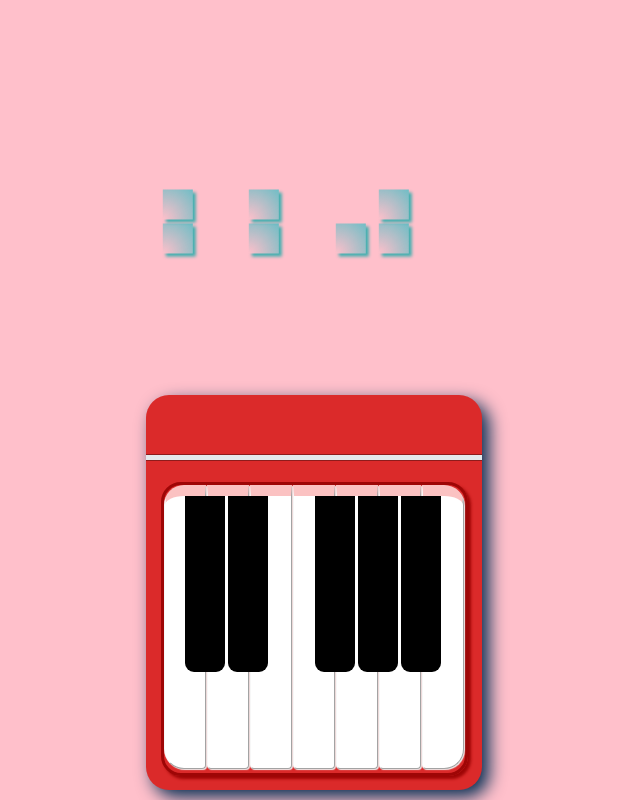
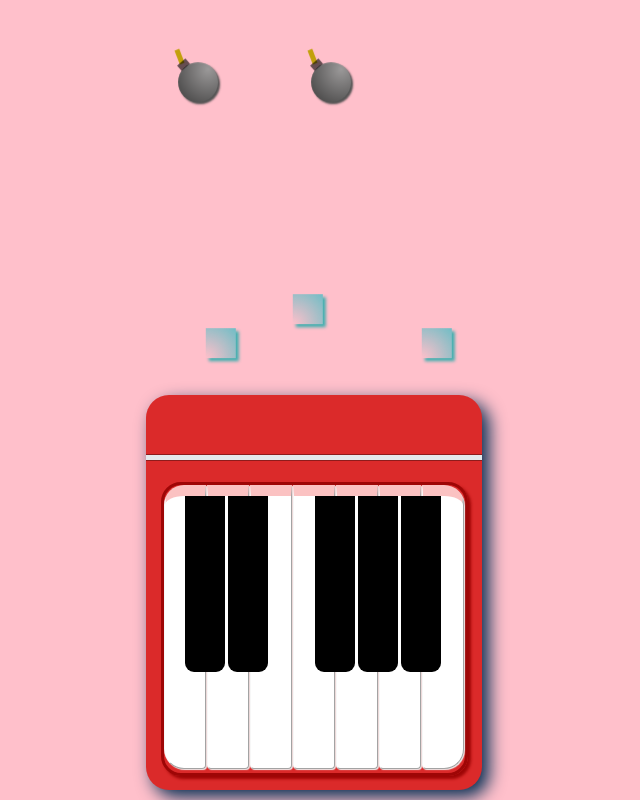
Before and after one commit to qiong1999/refactor-finger-jumping, a Vue app: page / in a window 1280 px wide. Shown: the top 800 px of the page, without its empty margins (326-966 px from the left). Built offline with nearby package versions, Linux system fonts and the light colour scheme.

Commit message:
用css实现了方块炸弹的随机下落

```diff
--- a/src/style/variable.scss
+++ b/src/style/variable.scss
@@ -7,7 +7,6 @@ $themColor2:rgb(219, 42, 42);
 $lineColor2:rgb(226, 44, 44);
 $borderColor2:rgb(158, 6, 6);
 $boxShadow2:rgb(248, 134, 134,0.5);
-
 @function timer(){
-    @return (random(5)+3) + s;
+    @return (random(5)+2) + s;
 }
--- a/src/views/home.vue
+++ b/src/views/home.vue
@@ -32,26 +32,26 @@ export default {
   setup () {
     const blockList = [
       { class: 'blockRun1' },
-      { class: 'blockRun' },
+      { class: 'blockRun3' },
       { class: 'blockRun1' },
       { class: 'blockRun' },
-      { class: 'blockRun' },
+      { class: 'blockRun3' },
+      { class: 'blockRun1' },
+      { class: 'blockRun3' },
       { class: 'blockRun1' },
       { class: 'blockRun' },
       { class: 'blockRun1' },
-      { class: 'blockRun' },
+      { class: 'blockRun3' },
       { class: 'blockRun1' },
-      { class: 'blockRun' },
-      { class: 'blockRun1' },
-      { class: 'blockRun1' },
+      { class: 'blockRun3' },
       { class: 'blockRun' }
     ]
 
     const bombList = [
       { class: 'bombRun1' },
-      { class: 'bombRun' },
+      { class: 'bombRun3' },
       { class: 'bombRun1' },
-      { class: 'bombRun' },
+      { class: 'bombRun3' },
       { class: 'bombRun' }
     ]
     const state = reactive({
@@ -100,24 +100,22 @@ export default {
 }
 .blockRun{
   animation:blockRun timer() infinite;
-  animation-fill-mode: forwards;
+  //animation-fill-mode: forwards;
 }
 .blockRun1{
   animation:blockRun timer() infinite;
-   animation-fill-mode:forwards;
+  // animation-fill-mode:forwards;
+}
+.blockRun3{
+  animation:blockRun timer() infinite;
+  // animation-fill-mode:forwards;
 }
 @keyframes blockRun {
    0%{
-     transform: translateY(0rem);
-   }
-   30%{
-     transform:translateY(31rem)
-   }
-   70%{
-     transform:translateY(71rem);
+     transform: translateY(0px);
    }
    100%{
-     transform:translateY(93rem);
+     transform:translateY(90vh);
    }
  }
 .bombTrack{
@@ -131,24 +129,22 @@ export default {
 }
 .bombRun{
   animation:bombRun timer() infinite;
-  animation-fill-mode:forwards;
+ // animation-fill-mode:forwards;
 }
 .bombRun1{
   animation:bombRun timer() infinite;
-  animation-fill-mode:forwards;
+//  animation-fill-mode:forwards;
+}
+.bombRun3{
+  animation:bombRun timer() infinite;
+//  animation-fill-mode:forwards;
 }
 @keyframes bombRun {
    0%{
      transform: translateY(0px);
    }
-   30%{
-     transform:translateY(31rem)
-   }
-   70%{
-     transform:translateY(71rem);
-   }
    100%{
-     transform:translateY(93rem);
+     transform:translateY(90vh);
    }
  }
 </style>
```
